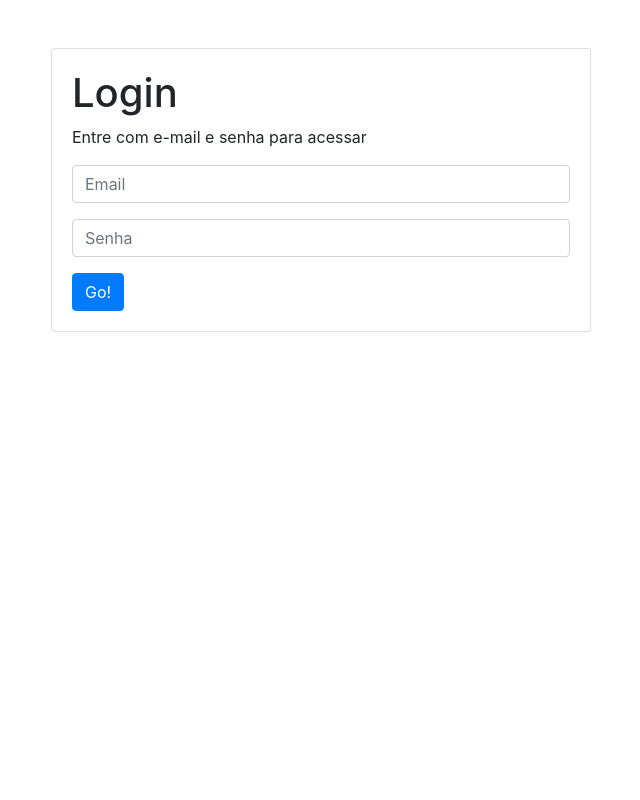
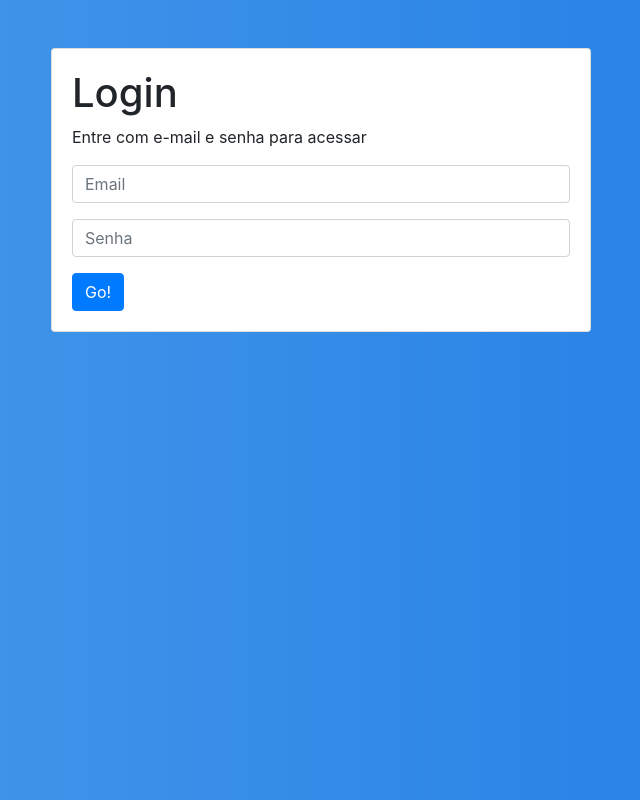
Before and after one commit to jamangueira7/admin-template-react-js-son, a React (Create React App) app: page /Login in a window 1280 px wide. Shown: the whole page, without its empty margins (319-959 px from the left). Built offline with nearby package versions, Linux system fonts and the light colour scheme.

Commit message:
Usando hooks

```diff
--- a/src/components/Login.js
+++ b/src/components/Login.js
@@ -1,5 +1,6 @@
 import React, { Component } from 'react';
-import { Link } from "react-router-dom";
+import { Link } from 'react-router-dom';
+import useClass from './../hooks/add-class-body';
 import {
     Container,
     Col,
@@ -12,8 +13,12 @@ import {
     Button,
 } from 'reactstrap';
 
-export default class Login extends Component {
-    render() {
+const Login = () => {
+    useClass('page-login');
+
+    const handleLogin = () => {
+        console.log('login')
+    }
     return (
        <div>
            <Container className="mt-5 flex-row align-items-center">
@@ -31,7 +36,7 @@ export default class Login extends Component {
                                      <Input type="password" placeholder="Senha"></Input>
                                  </InputGroup>
                                  <InputGroup>
-                                         <Button color="primary">Go!</Button>
+                                     <Button color="primary" onClick={handleLogin}>Go!</Button>
                                  </InputGroup>
                              </Form>
                          </CardBody>
@@ -42,4 +47,5 @@ export default class Login extends Component {
        </div>
     );
 }
-}
+
+export default Login;
--- /dev/null
+++ b/src/hooks/add-class-body.js
@@ -0,0 +1,12 @@
+import { useEffect } from 'react';
+
+const addBody = classes => document.body.classList.add(classes);
+const removeBody = classes => document.body.classList.remove(classes);
+
+export default function useClass(className) {
+    useEffect(() => {
+        className instanceof Array ? className.map(addBody) : addBody(className);
+
+        return () => className instanceof Array ? className.map(removeBody) : removeBody(className);
+    }, [className]);
+}
--- a/src/styles/app.css
+++ b/src/styles/app.css
@@ -1,29 +1,9 @@
-.App {
-  text-align: center; }
-
-.App-logo {
-  height: 40vmin;
-  pointer-events: none; }
-
-@media (prefers-reduced-motion: no-preference) {
-  .App-logo {
-    animation: App-logo-spin infinite 20s linear; } }
-
-.App-header {
-  background-color: #282c34;
-  min-height: 100vh;
-  display: flex;
-  flex-direction: column;
-  align-items: center;
-  justify-content: center;
-  font-size: calc(10px + 2vmin);
-  color: white; }
-
-.App-link {
-  color: #61dafb; }
-
-@keyframes App-logo-spin {
-  from {
-    transform: rotate(0deg); }
-  to {
-    transform: rotate(360deg); } }
+body.page-login {
+  background: #499bea;
+  background: -moz-linear-gradient(left, #499bea 0%, #207ce5 100%);
+  background: -webkit-gradient(left top, right top, color-stop(0%, #499bea), color-stop(100%, #207ce5));
+  background: -webkit-linear-gradient(left, #499bea 0%, #207ce5 100%);
+  background: -o-linear-gradient(left, #499bea 0%, #207ce5 100%);
+  background: -ms-linear-gradient(left, #499bea 0%, #207ce5 100%);
+  background: linear-gradient(to right, #499bea 0%, #207ce5 100%);
+  filter: progid:DXImageTransform.Microsoft.gradient( startColorstr='#499bea', endColorstr='#207ce5', GradientType=1 ); }
--- a/src/styles/app.scss
+++ b/src/styles/app.scss
@@ -1,38 +1,10 @@
-.App {
-  text-align: center;
+body.page-login {
+  background: rgba(73,155,234,1);
+  background: -moz-linear-gradient(left, rgba(73,155,234,1) 0%, rgba(32,124,229,1) 100%);
+  background: -webkit-gradient(left top, right top, color-stop(0%, rgba(73,155,234,1)), color-stop(100%, rgba(32,124,229,1)));
+  background: -webkit-linear-gradient(left, rgba(73,155,234,1) 0%, rgba(32,124,229,1) 100%);
+  background: -o-linear-gradient(left, rgba(73,155,234,1) 0%, rgba(32,124,229,1) 100%);
+  background: -ms-linear-gradient(left, rgba(73,155,234,1) 0%, rgba(32,124,229,1) 100%);
+  background: linear-gradient(to right, rgba(73,155,234,1) 0%, rgba(32,124,229,1) 100%);
+  filter: progid:DXImageTransform.Microsoft.gradient( startColorstr='#499bea', endColorstr='#207ce5', GradientType=1 );
 }
-
-.App-logo {
-  height: 40vmin;
-  pointer-events: none;
-}
-
-@media (prefers-reduced-motion: no-preference) {
-  .App-logo {
-    animation: App-logo-spin infinite 20s linear;
-  }
-}
-
-.App-header {
-  background-color: #282c34;
-  min-height: 100vh;
-  display: flex;
-  flex-direction: column;
-  align-items: center;
-  justify-content: center;
-  font-size: calc(10px + 2vmin);
-  color: white;
-}
-
-.App-link {
-  color: #61dafb;
-}
-
-@keyframes App-logo-spin {
-  from {
-    transform: rotate(0deg);
-  }
-  to {
-    transform: rotate(360deg);
-  }
-}
```
Also changed, not shown: 1 other file (tests, documents, lock files or other folders). Lines whose indentation alone changed are shown as unchanged.
